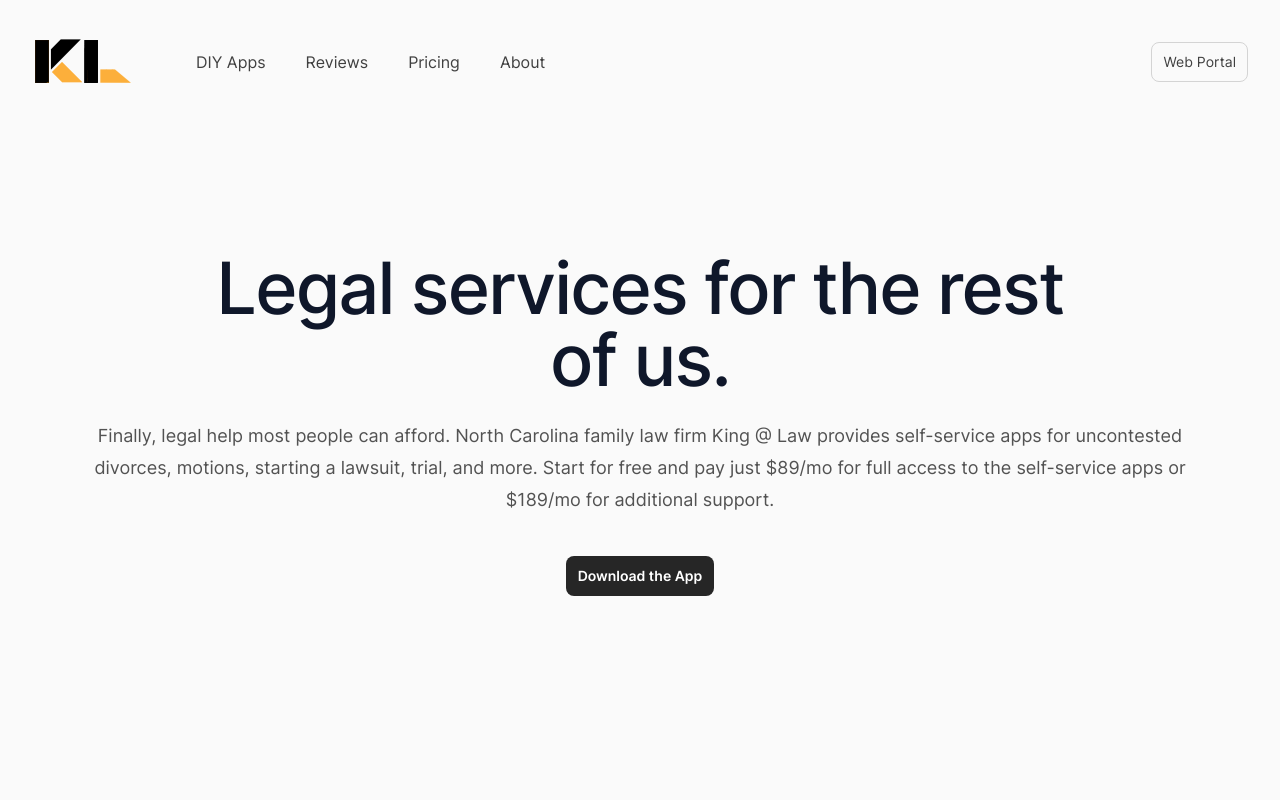
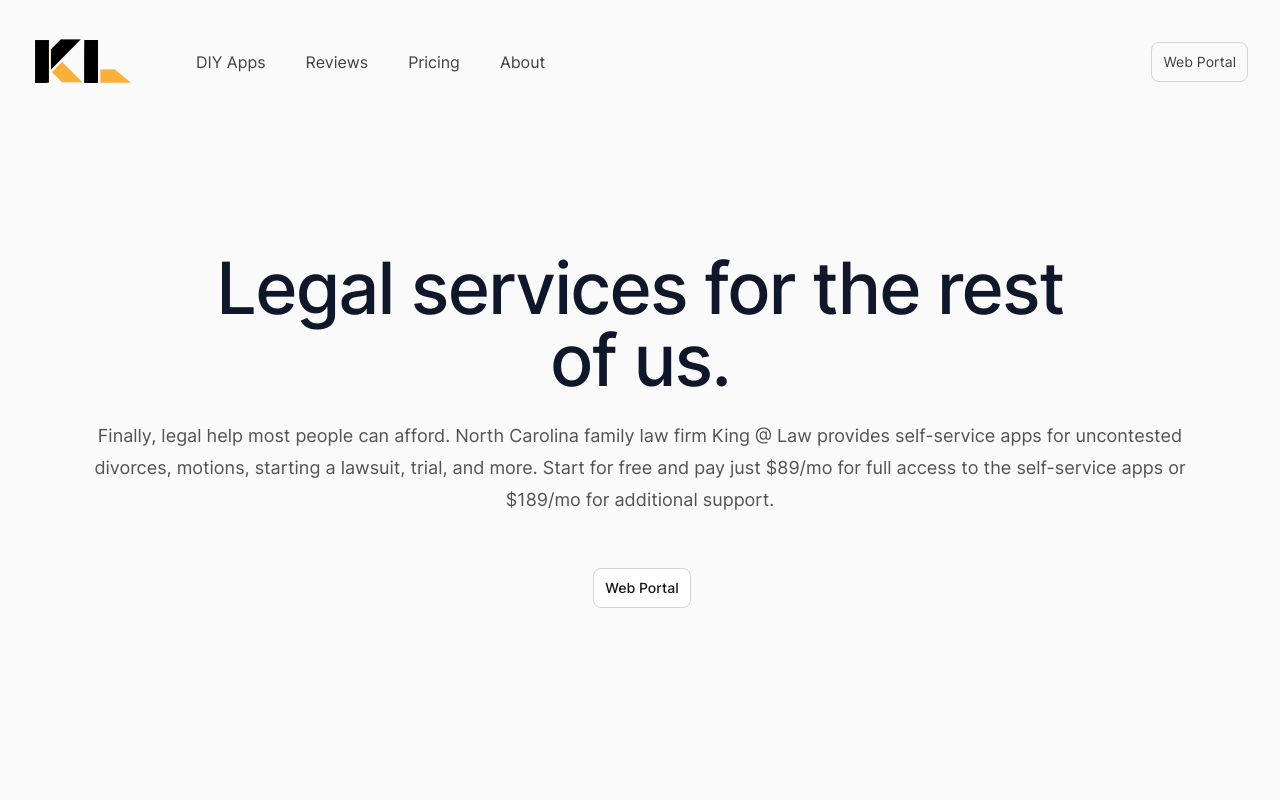
Before and after one commit to David44357/KingLawWebsite, a Next.js app: page /prometheus in a window 1280 px wide. Shown: the top 800 px of the page. Built offline with nearby package versions, Linux system fonts and the light colour scheme.

Commit message:
fixed prometheus

```diff
--- a/src/components/PromCallToAction.jsx
+++ b/src/components/PromCallToAction.jsx
@@ -3,9 +3,11 @@ import React, { useEffect,useState } from 'react'
 import { Button } from '@/components/Button'
 import { PromContainer } from '@/components/PromContainer'
 import backgroundImage from '@/images/background-call-to-action.jpg'
+import { AppStoreLink } from './AppStoreLink'
 
 export function PromCallToAction() {
   const [userOS, setUserOS] = useState('');
+  const [OS, setOS] = useState('')
   // INSERT FILES WITHIN THE PUBLIC
   // AFTER CHANGING THE LINKS IN THE BELOW FUNCTION YOU'LL NEED TO CHANGE
   // TWO LINKS WITHIN THE RETURN STATEMENT
@@ -14,12 +16,23 @@ export function PromCallToAction() {
     //WHEN YOUR READY CHANGE
     if (platform.includes('android')) {
       setUserOS('https://play.google.com/store/apps/details?id=com.KingLaw.kinglawfinal'); // CHANGE HERE FOR ANDROID
+      setOS('android')
     } else if (platform.includes('iphone') || platform.includes('ipad') || platform.includes('ipod')) {
       setUserOS('https://apps.apple.com/app/prometheus-nc-divorce-law/id6475014498'); // CHANGE HERE FOR IOS
+      setOS('apple')
     } else {
       setUserOS('https://apps.kinglawnc.com'); // CHANGE HERE FOR OTHER
+      setOS('other')
     }
   }, []);
+
+  function ButtonLink(props) {
+    if (props.OS != 'other') {
+      return <AppStoreLink />;
+    } else {
+      return   <Button href={props.userOS} variant="outline" className="m-3 text-gray-900 bg-white border border-gray-300 focus:outline-none hover:bg-gray-100 focus:ring-4 focus:ring-gray-200 font-medium rounded-lg text-sm px-5 py-2.5 me-2 mb-2 dark:bg-gray-800 dark:text-white dark:border-gray-600 dark:hover:bg-gray-700 dark:hover:border-gray-600 dark:focus:ring-gray-700">Web Portal</Button>
+    }
+  }
 
   return (
     <section
@@ -42,9 +55,11 @@ export function PromCallToAction() {
           <p className="mt-4 text-lg tracking-tight text-white">
             The first few steps of each app are free.
           </p>
-          <Button href={userOS} color="white" className="mt-10">
-            Download the app
-          </Button>
+          <div className="m-3 flex items-center justify-center">
+          < ButtonLink OS = {OS} ></ButtonLink>
+          </div>
+
+
         </div>
       </PromContainer>
     </section>
--- a/src/components/PromHero.jsx
+++ b/src/components/PromHero.jsx
@@ -329,18 +329,30 @@ function AppDemo() {
 
 export function PromHero() {
   const [userOS, setUserOS] = useState('');
-
+  const [OS, setOS] = useState('');
   useEffect(() => {
     const platform = window.navigator.userAgent.toLowerCase();
     //WHEN YOUR READY CHANGE
     if (platform.includes('android')) {
       setUserOS('https://play.google.com/store/apps/details?id=com.KingLaw.kinglawfinal'); // CHANGE HERE FOR ANDROID
+      setOS('android')
     } else if (platform.includes('iphone') || platform.includes('ipad') || platform.includes('ipod')) {
       setUserOS('https://apps.apple.com/app/prometheus-nc-divorce-law/id6475014498'); // CHANGE HERE FOR IOS
+      setOS('apple')
     } else {
       setUserOS('https://apps.kinglawnc.com'); // CHANGE HERE FOR OTHER
+      setOS('other')
     }
   }, []);
+
+  function ButtonLink(props) {
+    if (props.OS != 'other') {
+      return <AppStoreLink />;
+    } else {
+      return   <Button href={props.userOS} variant="outline" className="m-3 text-gray-900 bg-white border border-gray-300 focus:outline-none hover:bg-gray-100 focus:ring-4 focus:ring-gray-200 font-medium rounded-lg text-sm px-5 py-2.5 me-2 mb-2 dark:bg-gray-800 dark:text-white dark:border-gray-600 dark:hover:bg-gray-700 dark:hover:border-gray-600 dark:focus:ring-gray-700">Web Portal</Button>
+    }
+  }
+
   return (
     <div className="overflow-hidden lg:pb-36 xl:pb-32">
       <Container>
@@ -353,10 +365,12 @@ export function PromHero() {
               {'Finally, legal help most people can afford. North Carolina family law firm King @ Law provides self-service apps for uncontested divorces, motions, starting a lawsuit, trial, and more. Start for free and pay just $89/mo for full access to the self-service apps or $189/mo for additional support.'}
             </p>
             <div className="mt-10 flex justify-center gap-x-6">
+            < ButtonLink OS={OS} ></ButtonLink>
+
               {/* <AppStoreLink /> */}
-              <Button href={userOS} variant='solid' >
+              {/* <Button href={userOS} variant='solid' >
                 <span >Download the App</span>
-              </Button>
+              </Button> */}
             </div>
               <div className="mt-10 flex justify-center gap-x-6">
               {/* <AppStoreLink /> */}
--- a/src/pages/prometheus.jsx
+++ b/src/pages/prometheus.jsx
@@ -13,7 +13,7 @@ import { PromSecondaryFeatures } from '@/components/PromSecondaryFeatures'
 import { PromFaqs } from '@/components/PromFaqs'
 
 import { Testimonials } from '@/components/Testimonials'
-
+import { AppStoreLink } from '@/components/AppStoreLink'
 
 
 export default function Home() {
```
Also changed, not shown: src/components/AppStoreLink.jsx (+1 -1 lines).
